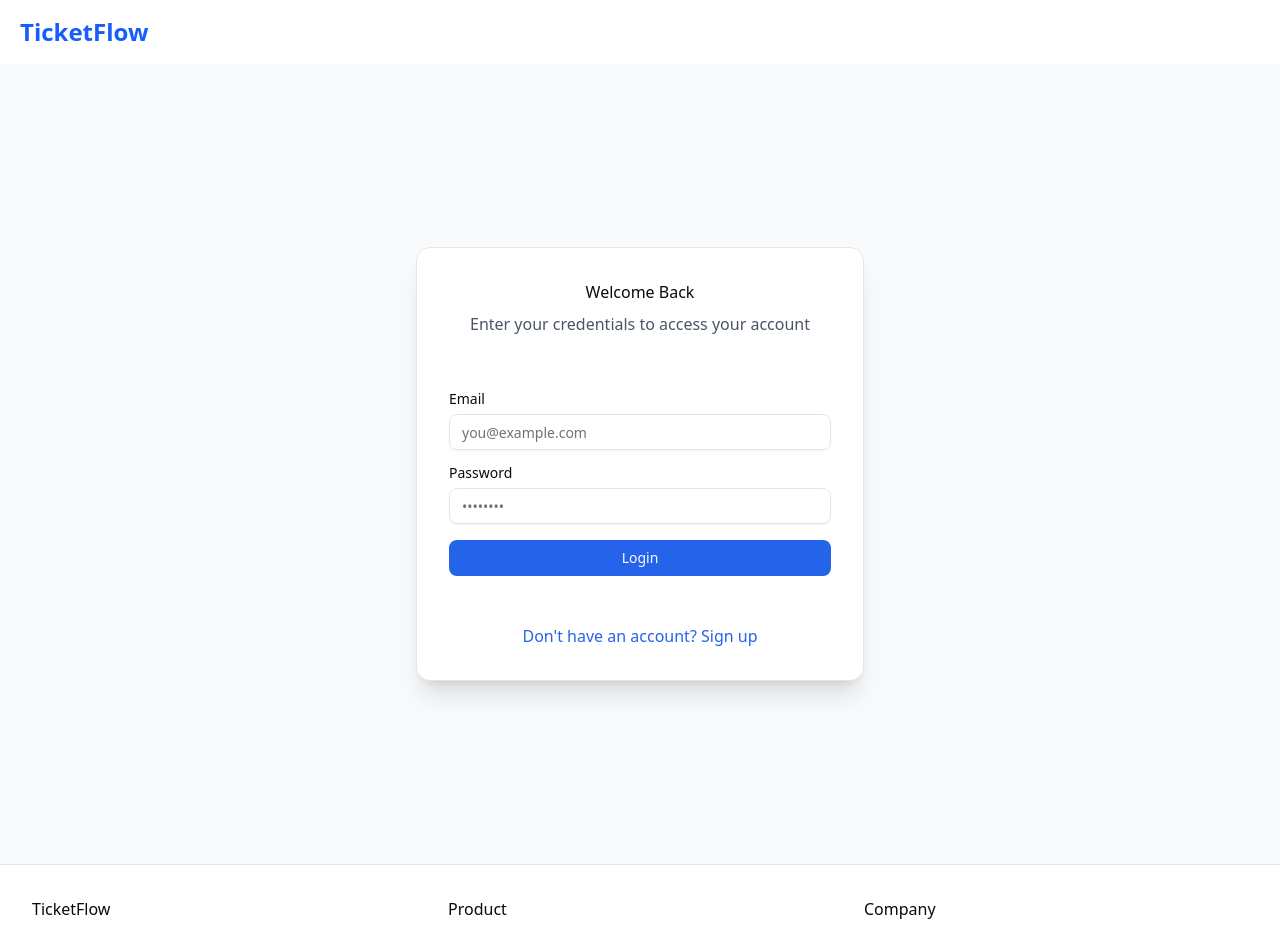
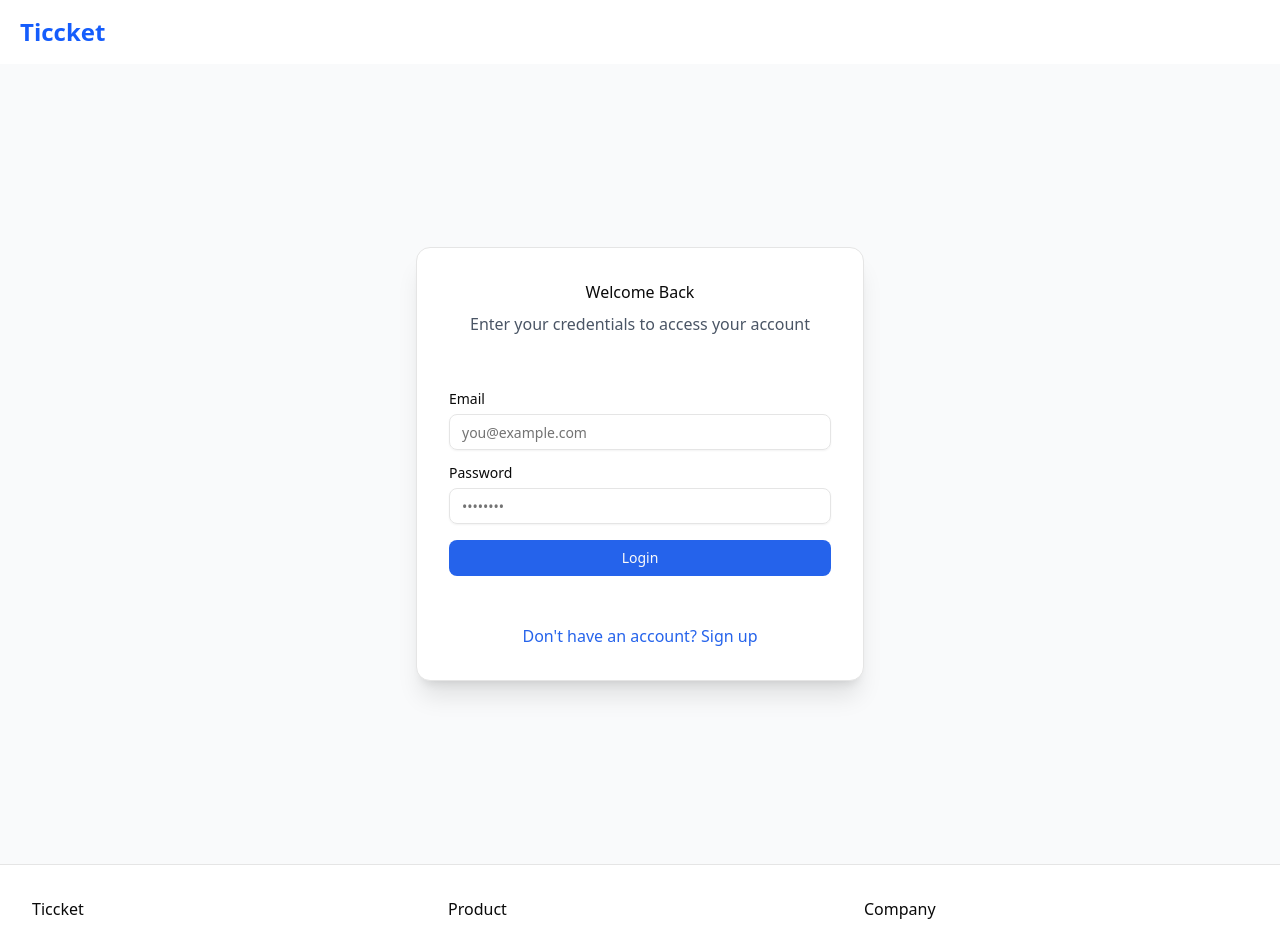
Before and after one commit to DammyCodes-all/hng-stage-2-react, a React (Vite) app: page /auth/login in a window 1280 px wide. Shown: the top 941 px of the page. Built offline with nearby package versions, Linux system fonts and the light colour scheme.

Commit message:
fix: correct spelling of 'TicketFlow' to 'Ticcket' in Footer and Navbar components

```diff
--- a/src/components/Footer.tsx
+++ b/src/components/Footer.tsx
@@ -4,7 +4,7 @@
       <div className="max-w-[1440px] mx-auto px-4 sm:px-6 lg:px-8 py-8">
         <div className="grid grid-cols-1 md:grid-cols-3 gap-8">
           <div>
-            <h3 className="mb-4">TicketFlow</h3>
+            <h3 className="mb-4">Ticcket</h3>
             <p className="text-gray-600">
               Modern ticket management for teams that move fast.
             </p>
--- a/src/components/Navbar.tsx
+++ b/src/components/Navbar.tsx
@@ -8,7 +8,7 @@
     <nav className="w-full bg-white shadow-md px-5 py-4 flex flex-col gap-4 md:flex-row md:items-center md:justify-between">
       <section className="flex flex-col items-center gap-3 md:flex-row md:items-center md:gap-4">
         <Link to="/" className="text-blue-600 text-2xl font-semibold">
-          TicketFlow
+          Ticcket
         </Link>
         <div className="flex w-full flex-col gap-2 md:w-auto md:flex-row md:items-center md:gap-3">
           {user && user.sessionActive && (
```
